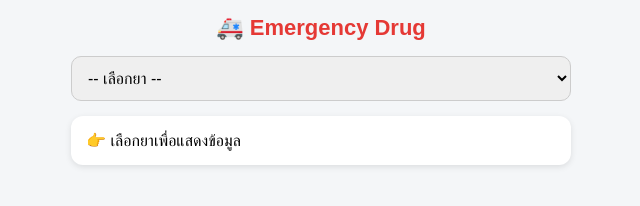
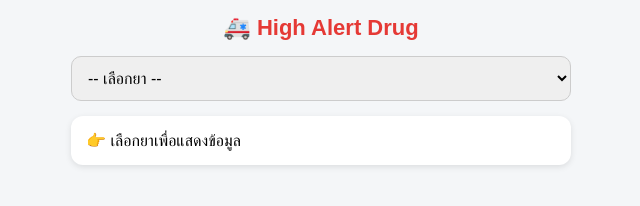
Before and after one commit to piyawan46/HighAlertDrug, a plain HTML site: page index.html in a window 1280 px wide. Shown: the full height of the page, 319-959 px from the left. Drawn offline with Linux system fonts and the light colour scheme.

Commit message:
Update index.html

```diff
--- a/index.html
+++ b/index.html
@@ -3,7 +3,7 @@
 <head>
 <meta charset="UTF-8">
 <meta name="viewport" content="width=device-width, initial-scale=1.0">
-<title>Emergency Drug</title>
+<title>High Alert Drug</title>
 
 <style>
 body {
@@ -74,7 +74,7 @@ select {
 
 <div class="main">
 
-<div class="header">🚑 Emergency Drug</div>
+<div class="header">🚑 High Alert Drug</div>
 
 <select onchange="showDrug(this.value)">
   <option value="">-- เลือกยา --</option>
```
